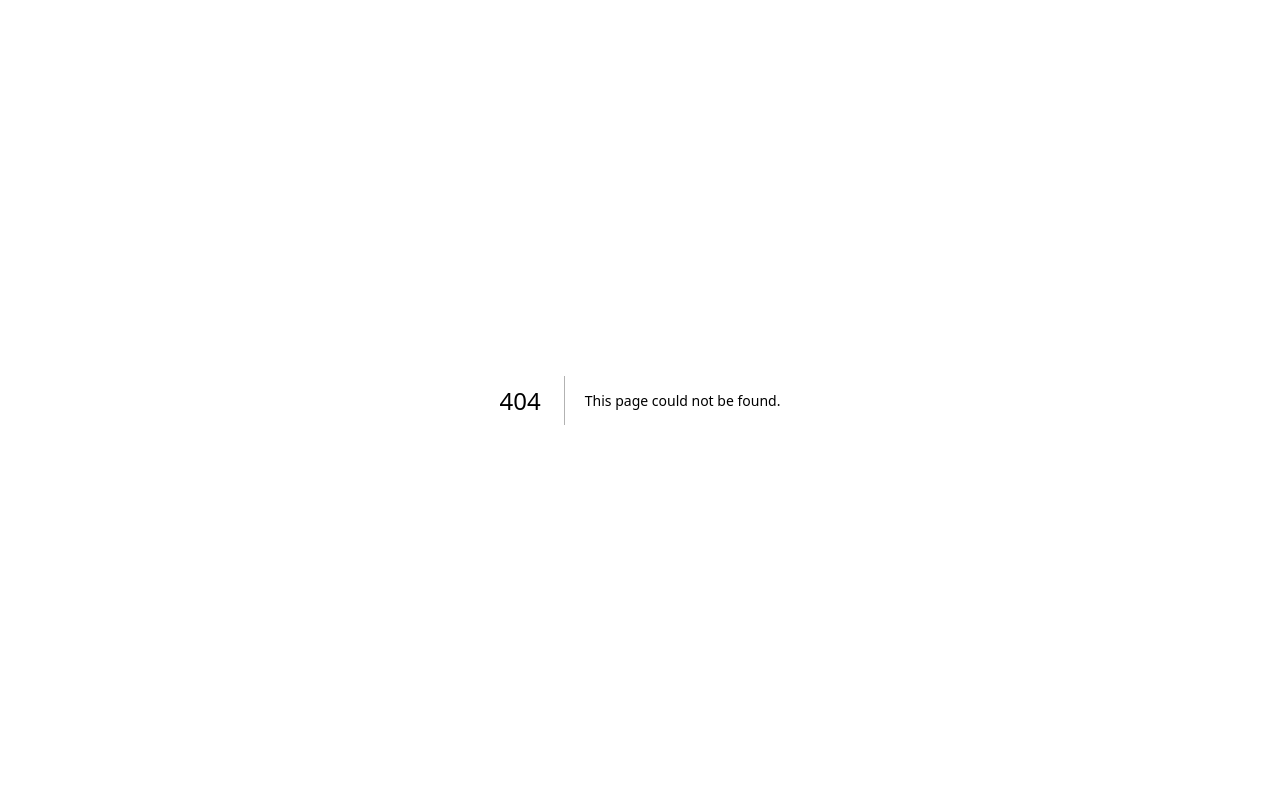
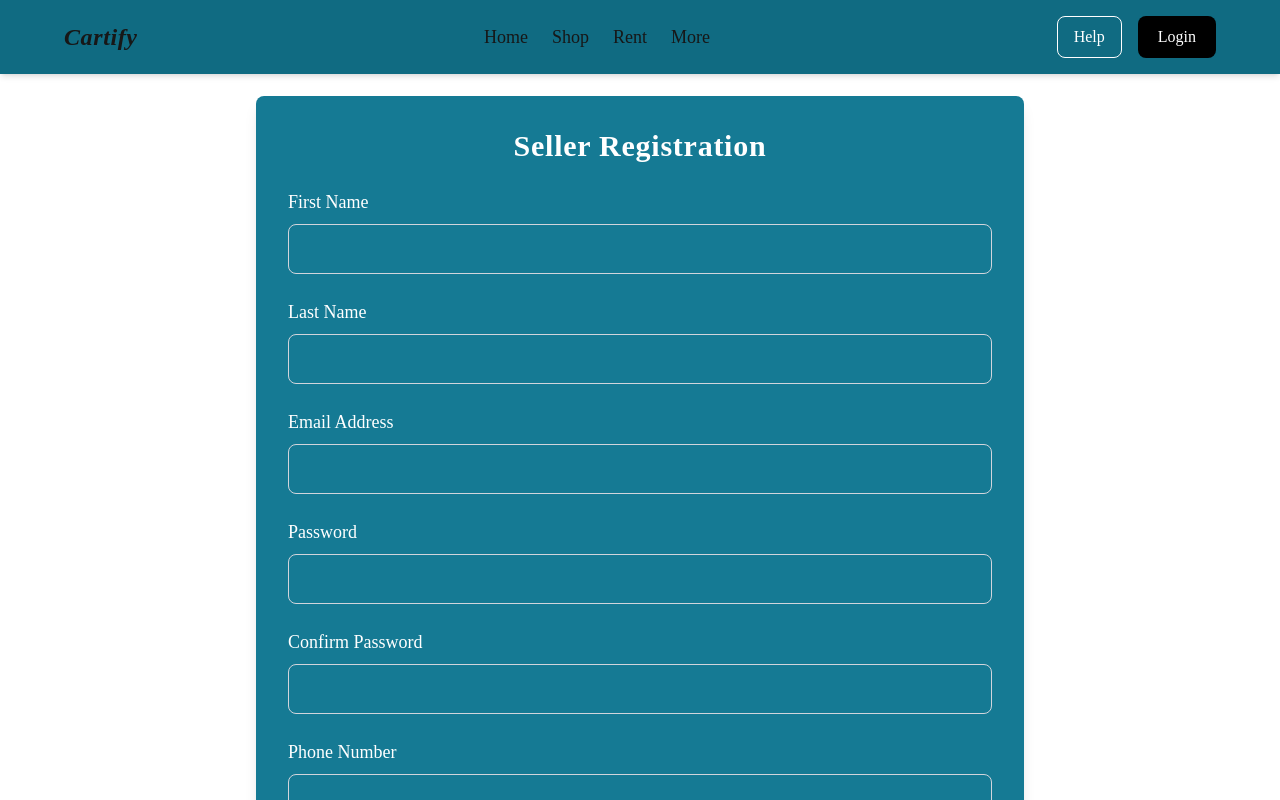
Before and after one commit to cheema605/Cartify, a Next.js app in the folder frontend/: page /shopregistration in a window 1280 px wide. Before the commit this address had no page. Built offline with nearby package versions, Linux system fonts and the light colour scheme.

Commit message:
Added shop registration page

```diff
--- /dev/null
+++ b/frontend/app/shopregistration/page.js
@@ -0,0 +1,227 @@
+"use client";
+
+import React, { useState } from "react";
+import { useRouter } from "next/navigation";
+
+export default function SellerRegistrationPage() {
+  const router = useRouter();
+  const [formData, setFormData] = useState({
+    firstName: "",
+    lastName: "",
+    email: "",
+    password: "",
+    confirmPassword: "",
+    phoneNumber: "",
+    address: "",
+    storeName: "",
+    description: "",
+    logoUrl: "",
+    isSeller: true, // Default true for seller registration
+  });
+
+  const handleChange = (e) => {
+    const { name, value } = e.target;
+    setFormData((prev) => ({ ...prev, [name]: value }));
+  };
+
+  const handleSubmit = (e) => {
+    e.preventDefault();
+    // Add form submission logic here (e.g., API integration with Users and Stores table)
+    console.log("Form submitted", formData);
+    router.push("/success"); // Navigate to success page
+  };
+
+  return (
+    <div className="w-full h-screen overflow-hidden bg-[#f9f9f9]" style={{ fontFamily: "Times New Roman, Times, serif" }}>
+      {/* Fixed Top Task Bar */}
+      <div className="fixed top-0 left-0 w-full flex items-center justify-between px-8 md:px-16 py-4 bg-[#106b82] shadow-md z-50">
+        <span className="text-2xl font-bold italic tracking-wide">Cartify</span>
+        <nav className="hidden md:flex gap-6 text-lg font-medium">
+          <a href="#" className="hover:text-gray-300 transition">Home</a>
+          <a href="#" className="hover:text-gray-300 transition">Shop</a>
+          <a href="#" className="hover:text-gray-300 transition">Rent</a>
+          <a href="#" className="hover:text-gray-300 transition">More</a>
+        </nav>
+        <div className="flex gap-4">
+          <button className="px-4 py-2 text-white border border-white rounded-lg hover:bg-white hover:text-black transition font-medium">
+            Help
+          </button>
+          <button
+            className="px-5 py-2 bg-black text-white rounded-lg hover:bg-gray-800 transition font-medium"
+            onClick={() => router.push("/login")}
+          >
+            Login
+          </button>
+        </div>
+      </div>
+
+      {/* Scrollable Form Section */}
+      <div
+        className="w-full h-full pt-24 pb-16 overflow-y-auto bg-white flex flex-col items-center"
+        style={{
+          scrollbarWidth: "thin", // Customizes scrollbar width for modern browsers
+          scrollbarColor: "#106b82 #f9f9f9", // Optional custom scrollbar colors
+        }}
+      >
+        <div className="w-11/12 max-w-3xl bg-[#157a94] text-white p-8 rounded-lg shadow-lg">
+          <h2 className="text-3xl font-extrabold text-center tracking-wide mb-6">Seller Registration</h2>
+
+          <form onSubmit={handleSubmit} className="space-y-6">
+            {/* First Name */}
+            <div className="flex flex-col">
+              <label htmlFor="firstName" className="text-lg font-medium mb-2">First Name</label>
+              <input
+                type="text"
+                id="firstName"
+                name="firstName"
+                value={formData.firstName}
+                onChange={handleChange}
+                className="px-4 py-3 rounded-lg border border-gray-300"
+                required
+              />
+            </div>
+
+            {/* Last Name */}
+            <div className="flex flex-col">
+              <label htmlFor="lastName" className="text-lg font-medium mb-2">Last Name</label>
+              <input
+                type="text"
+                id="lastName"
+                name="lastName"
+                value={formData.lastName}
+                onChange={handleChange}
+                className="px-4 py-3 rounded-lg border border-gray-300"
+                required
+              />
+            </div>
+
+            {/* Email */}
+            <div className="flex flex-col">
+              <label htmlFor="email" className="text-lg font-medium mb-2">Email Address</label>
+              <input
+                type="email"
+                id="email"
+                name="email"
+                value={formData.email}
+                onChange={handleChange}
+                className="px-4 py-3 rounded-lg border border-gray-300"
+                required
+              />
+            </div>
+
+            {/* Password */}
+            <div className="flex flex-col">
+              <label htmlFor="password" className="text-lg font-medium mb-2">Password</label>
+              <input
+                type="password"
+                id="password"
+                name="password"
+                value={formData.password}
+                onChange={handleChange}
+                className="px-4 py-3 rounded-lg border border-gray-300"
+                required
+              />
+            </div>
+
+            {/* Confirm Password */}
+            <div className="flex flex-col">
+              <label htmlFor="confirmPassword" className="text-lg font-medium mb-2">Confirm Password</label>
+              <input
+                type="password"
+                id="confirmPassword"
+                name="confirmPassword"
+                value={formData.confirmPassword}
+                onChange={handleChange}
+                className="px-4 py-3 rounded-lg border border-gray-300"
+                required
+              />
+            </div>
+
+            {/* Phone Number */}
+            <div className="flex flex-col">
+              <label htmlFor="phoneNumber" className="text-lg font-medium mb-2">Phone Number</label>
+              <input
+                type="tel"
+                id="phoneNumber"
+                name="phoneNumber"
+                value={formData.phoneNumber}
+                onChange={handleChange}
+                className="px-4 py-3 rounded-lg border border-gray-300"
+                required
+              />
+            </div>
+
+            {/* Address */}
+            <div className="flex flex-col">
+              <label htmlFor="address" className="text-lg font-medium mb-2">Address</label>
+              <input
+                type="text"
+                id="address"
+                name="address"
+                value={formData.address}
+                onChange={handleChange}
+                className="px-4 py-3 rounded-lg border border-gray-300"
+                required
+              />
+            </div>
+
+            {/* Store Name */}
+            <div className="flex flex-col">
+              <label htmlFor="storeName" className="text-lg font-medium mb-2">Store Name</label>
+              <input
+                type="text"
+                id="storeName"
+                name="storeName"
+                value={formData.storeName}
+                onChange={handleChange}
+                className="px-4 py-3 rounded-lg border border-gray-300"
+                required
+              />
+            </div>
+
+            {/* Store Description */}
+            <div className="flex flex-col">
+              <label htmlFor="description" className="text-lg font-medium mb-2">Store Description</label>
+              <textarea
+                id="description"
+                name="description"
+                value={formData.description}
+                onChange={handleChange}
+                className="px-4 py-3 rounded-lg border border-gray-300"
+                rows="3"
+                required
+              />
+            </div>
+
+            {/* Logo URL */}
+            <div className="flex flex-col">
+              <label htmlFor="logoUrl" className="text-lg font-medium mb-2">Logo URL</label>
+              <input
+                type="url"
+                id="logoUrl"
+                name="logoUrl"
+                value={formData.logoUrl}
+                onChange={handleChange}
+                className="px-4 py-3 rounded-lg border border-gray-300"
+              />
+            </div>
+
+            <div className="flex justify-center mt-8">
+              <button
+                type="submit"
+                className="px-8 py-3 bg-[#106b82] text-white font-bold rounded-lg hover:bg-[#0e5a6d] transition"
+              >
+                Register
+              </button>
+            </div>
+          </form>
+        </div>
+      </div>
+
+      {/* Footer */}
+      <div className="w-full bg-[#106b82] text-white py-4 text-center">
+        <p className="text-sm">© 2025 Cartify. All Rights Reserved.</p>
+      </div>
+    </div>
+  );
+}
--- a/frontend/app/signup/page.js
+++ b/frontend/app/signup/page.js
@@ -59,16 +59,17 @@ export default function SignupPage() {
   };
 
   return (
-    <div className="min-h-screen flex items-center justify-center bg-[#7F8C94]"> {/* Background Color Applied Here */}
+    <div className="min-h-screen flex items-center justify-center bg-[#0e5a6d] font-serif">
+      {/* Signup Dialog Box */}
       <div className="bg-white p-8 rounded-lg shadow-lg border border-gray-200 w-full sm:w-96">
-        <h1 className="text-3xl font-bold mb-6 text-center text-gray-800">Sign Up</h1>
+        <h1 className="text-3xl font-extrabold mb-6 text-center text-[#0F1516]">Sign Up</h1> {/* Text color changed */}
 
         {error && <p className="text-red-500 text-center mb-4">{error}</p>}
         {success && <p className="text-green-500 text-center mb-4">{success}</p>}
 
         <form onSubmit={handleSubmit}>
           <div className="mb-4">
-            <label className="block text-gray-700">Username</label>
+            <label className="block text-[#157a94]">Username</label> {/* Text color changed */}
             <input
               type="text"
               placeholder="Enter your username"
@@ -80,7 +81,7 @@ export default function SignupPage() {
           </div>
 
           <div className="mb-4">
-            <label className="block text-gray-700">Email</label>
+            <label className="block text-[#157a94]">Email</label> {/* Text color changed */}
             <input
               type="email"
               placeholder="Enter your email"
@@ -92,7 +93,7 @@ export default function SignupPage() {
           </div>
 
           <div className="mb-4">
-            <label className="block text-gray-700">Password</label>
+            <label className="block text-[#157a94]">Password</label> {/* Text color changed */}
             <input
               type={showPassword ? "text" : "password"}
               placeholder="Create a password"
@@ -112,16 +113,16 @@ export default function SignupPage() {
                 onChange={() => setShowPassword(!showPassword)}
                 className="mr-2"
               />
-              <label htmlFor="showPassword" className="text-gray-700 text-sm">Show Password</label>
+              <label htmlFor="showPassword" className="text-[#157a94] text-sm">Show Password</label> {/* Text color changed */}
             </div>
-            <Link href="/login" className="text-blue-500 underline text-sm hover:text-blue-700">
+            <Link href="/login" className="text-[#157a94] underline text-sm hover:text-blue-700">
               Login here
             </Link>
           </div>
 
           <button
             type="submit"
-            className="w-full bg-gradient-to-r from-blue-500 to-green-500 text-white py-2 rounded-lg hover:from-green-500 hover:to-blue-500 transition-transform transform hover:scale-105"
+            className="w-full bg-gradient-to-r from-[#157a94] to-[#106b82] text-white py-2 rounded-lg hover:bg-[#0F1516] transition-transform transform hover:scale-105"
           >
             Sign Up
           </button>
```
